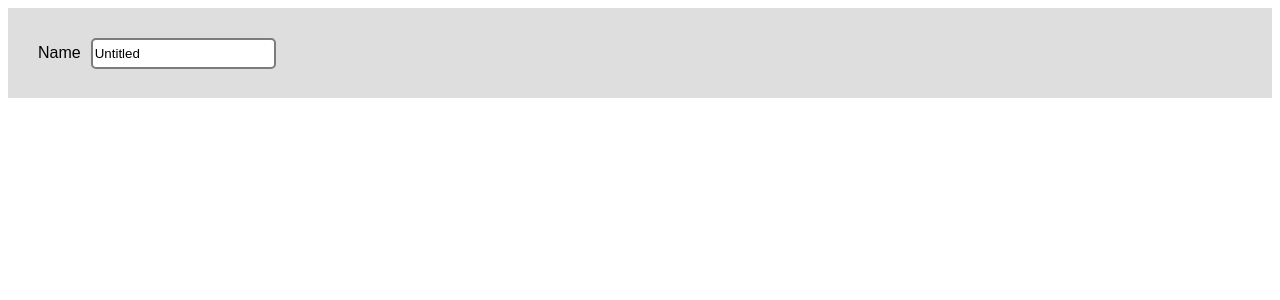
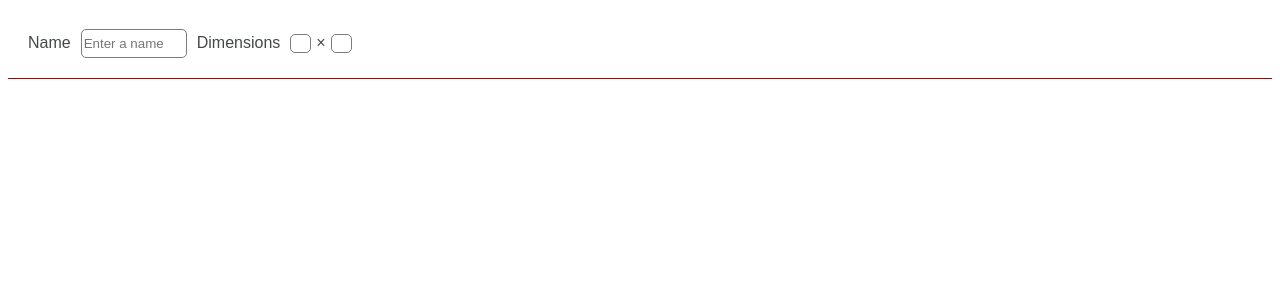
Before and after one commit to LaFriska/elixir, a React (Create React App) app in the folder client-side/: page / in a window 1280 px wide. Shown: the top 300 px of the page. Built offline with nearby package versions, Linux system fonts and the light colour scheme.

Commit message:
improved css and added dimensions field

```diff
--- a/client-side/src/components/ControlPanel.jsx
+++ b/client-side/src/components/ControlPanel.jsx
@@ -1,10 +1,15 @@
 import React from 'react';
 import '../css/Controller.css';
+import '../css/App.css';
 const ControlPanel = props => {
     return (
         <div id="control" className="control">
             <p>Name</p>
-            <input type="text" id="nameInput" defaultValue="Untitled"/>
+            <input type="text" id="nameInput" placeholder="Enter a name" style={{width: "100px"}}/>
+            <p>Dimensions</p>
+            <input type="number" id="widthInput" style={{width: "15px", height: "15px", textAlign: "center"}}/>
+            <p style={{paddingLeft: 5, paddingRight: 5}}>×</p>
+            <input type="number" id="heightInput" style={{width: "15px", height: "15px", textAlign: "center"}}/>
         </div>
     );
 };
--- a/client-side/src/css/App.css
+++ b/client-side/src/css/App.css
@@ -1,3 +1,21 @@
 :root{
-    --secondary-colour: #dedede
+    --secondary-colour: #ffffff;
+    --font-colour: #454849
 }
+
+input:focus,
+select:focus,
+textarea:focus,
+button:focus {
+    outline: none;
+}
+
+input[type="number"]::-webkit-outer-spin-button,
+input[type="number"]::-webkit-inner-spin-button {
+    -webkit-appearance: none;
+    margin: 0;
+}
+
+input[type="number"] {
+    -moz-appearance: textfield;
+}
--- a/client-side/src/css/Controller.css
+++ b/client-side/src/css/Controller.css
@@ -6,18 +6,20 @@
     margin-top: 0;
     margin-left: 0;
     margin-right: 0;
-    padding: 20px 20px 20px 20px;
+    padding: 10px 10px 10px 10px;
     align-items: center;
+    border-bottom: 1.5px solid #b90000;
 }
 
 p{
     font-family: arial, serif;
     padding-left: 10px;
     padding-right: 10px;
+    color: var(--font-colour);
 }
 
 input{
     height: 25px;
-    border: 2px solid #7c7c7c;
+    border: 1.5px solid #7c7c7c;
     border-radius: 5px;
 }
```
